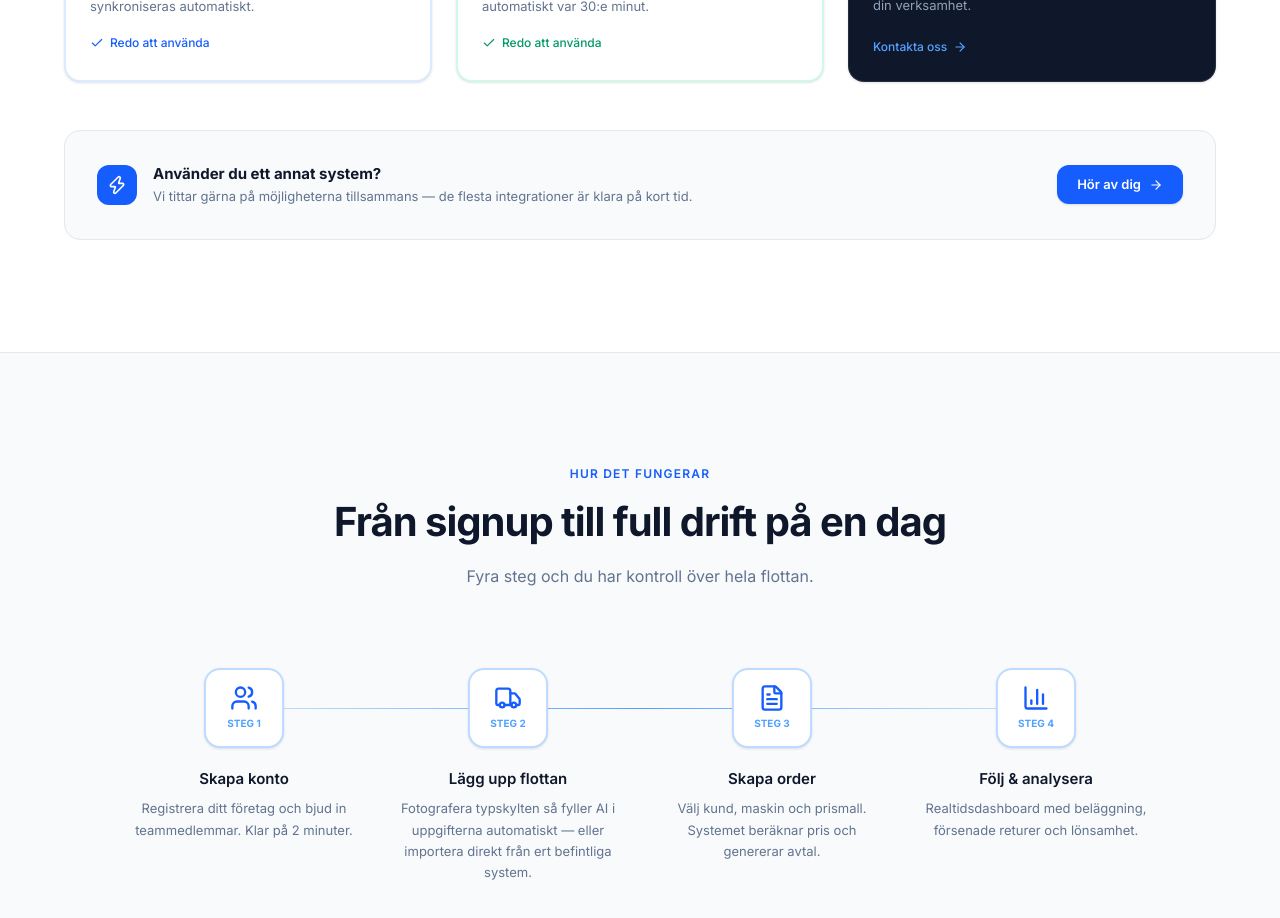
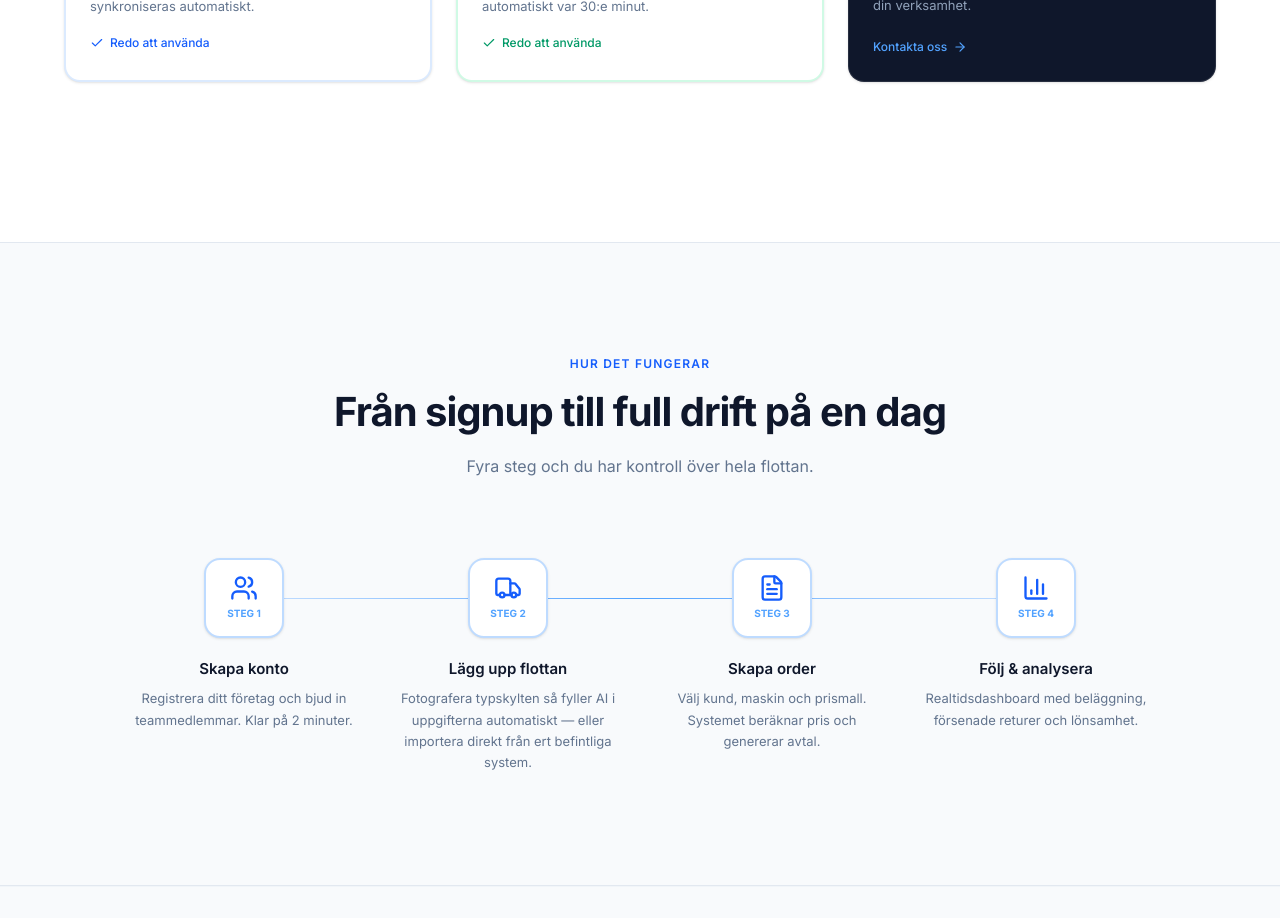
Before and after one commit to DavidWestlundcode/Fleetrent, a Next.js app: page / in a window 1280 px wide. Shown: the part 7120-8038 px from the top of the page. Built offline with nearby package versions, Linux system fonts and the light colour scheme.

Commit message:
Remove CTA banner from integrations section

```diff
--- a/src/app/page.tsx
+++ b/src/app/page.tsx
@@ -1166,24 +1166,6 @@ export default function LandingPage() {
               </div>
             </AnimateIn>
           </div>
-
-          <AnimateIn className="bg-slate-50 rounded-2xl border border-slate-200 p-6 sm:p-8 flex flex-col sm:flex-row items-center justify-between gap-6">
-            <div className="flex items-center gap-4">
-              <div className="w-10 h-10 bg-blue-600 rounded-xl flex items-center justify-center shrink-0">
-                <Zap className="w-5 h-5 text-white" />
-              </div>
-              <div>
-                <p className="text-[15px] font-bold text-slate-900">Använder du ett annat system?</p>
-                <p className="text-[13px] text-slate-500 mt-0.5">Vi tittar gärna på möjligheterna tillsammans — de flesta integrationer är klara på kort tid.</p>
-              </div>
-            </div>
-            <a
-              href="mailto:hej@fleetos.se"
-              className="shrink-0 flex items-center gap-2 px-5 py-2.5 bg-blue-600 text-white text-[13px] font-semibold rounded-xl hover:bg-blue-700 transition-colors shadow-sm"
-            >
-              Hör av dig <ArrowRight className="w-3.5 h-3.5" />
-            </a>
-          </AnimateIn>
         </div>
       </section>
 
```
